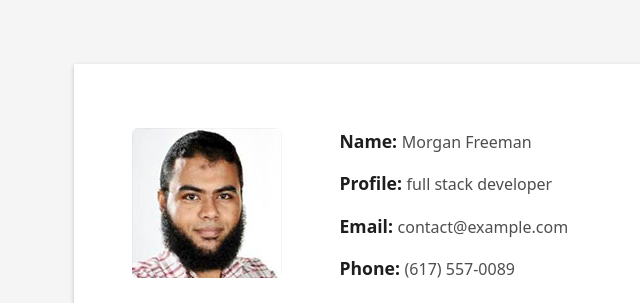
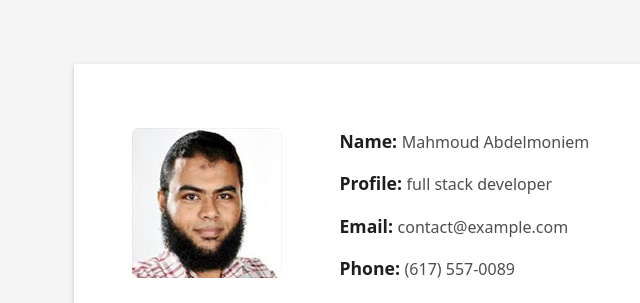
Before and after one commit to mahmoudabdelmoniem2013/mahmoud, a plain HTML site: page index.html in a window 1280 px wide. Shown: the part 800-1103 px from the top of the page, 8-648 px from the left. Drawn offline with Linux system fonts and the light colour scheme.

Commit message:
Update index.html

```diff
--- a/index.html
+++ b/index.html
@@ -106,7 +106,7 @@
                     </div>
                     <div class="col-sm-6 col-md-7">
                       <div class="about-info">
-                        <p><span class="title-s">Name: </span> <span>Morgan Freeman</span></p>
+                        <p><span class="title-s">Name: </span> <span>Mahmoud Abdelmoniem</span></p>
                         <p><span class="title-s">Profile: </span> <span>full stack developer</span></p>
                         <p><span class="title-s">Email: </span> <span>contact@example.com</span></p>
                         <p><span class="title-s">Phone: </span> <span>(617) 557-0089</span></p>
@@ -585,7 +585,7 @@
                 <div class="post-author">
                   <a href="#">
                     <img src="assets/img/testimonial-2.jpg" alt="" class="avatar rounded-circle">
-                    <span class="author">Morgan Freeman</span>
+                    <span class="author">Mahmoud Abdelmoniem</span>
                   </a>
                 </div>
                 <div class="post-date">
@@ -616,7 +616,7 @@
                 <div class="post-author">
                   <a href="#">
                     <img src="assets/img/testimonial-2.jpg" alt="" class="avatar rounded-circle">
-                    <span class="author">Morgan Freeman</span>
+                    <span class="author">Mahmoud Abdelmoniem</span>
                   </a>
                 </div>
                 <div class="post-date">
@@ -647,7 +647,7 @@
                 <div class="post-author">
                   <a href="#">
                     <img src="assets/img/testimonial-2.jpg" alt="" class="avatar rounded-circle">
-                    <span class="author">Morgan Freeman</span>
+                    <span class="author">Mahmoud Abdelmoniem</span>
                   </a>
                 </div>
                 <div class="post-date">
```
